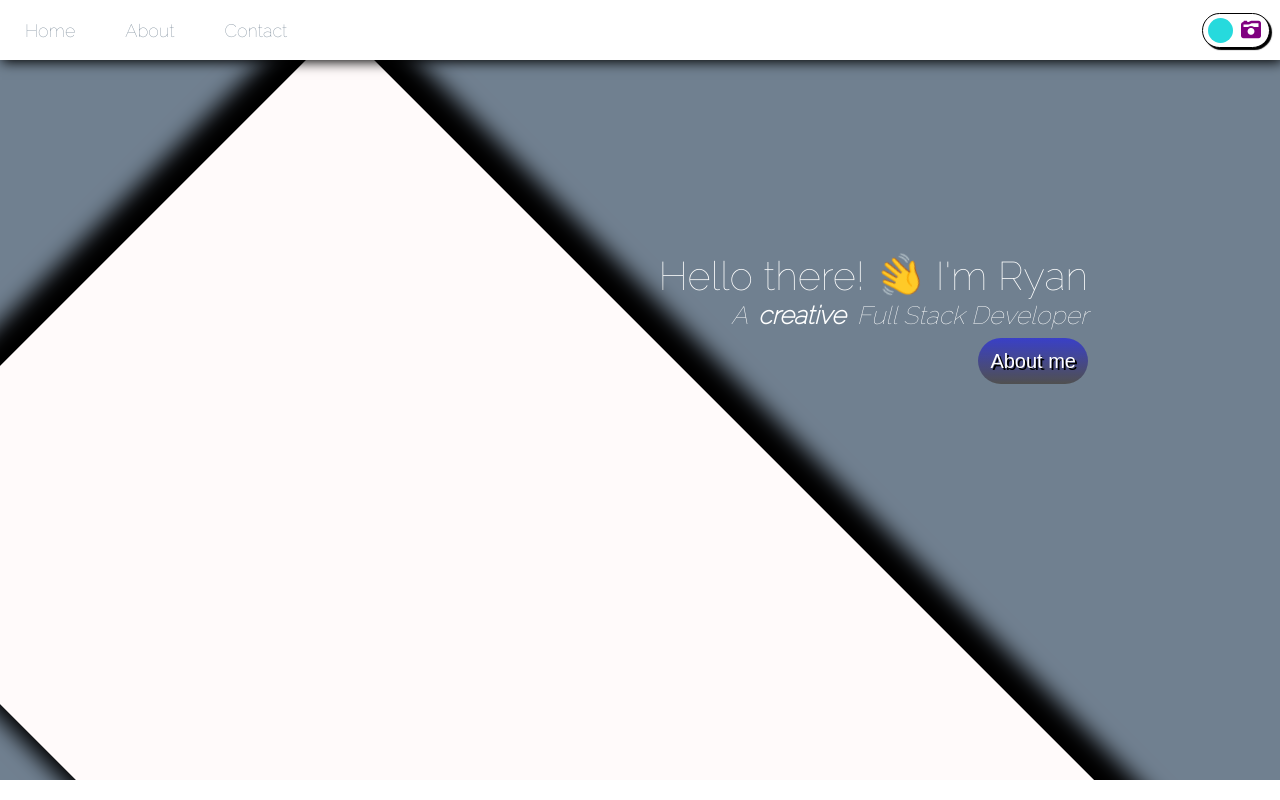
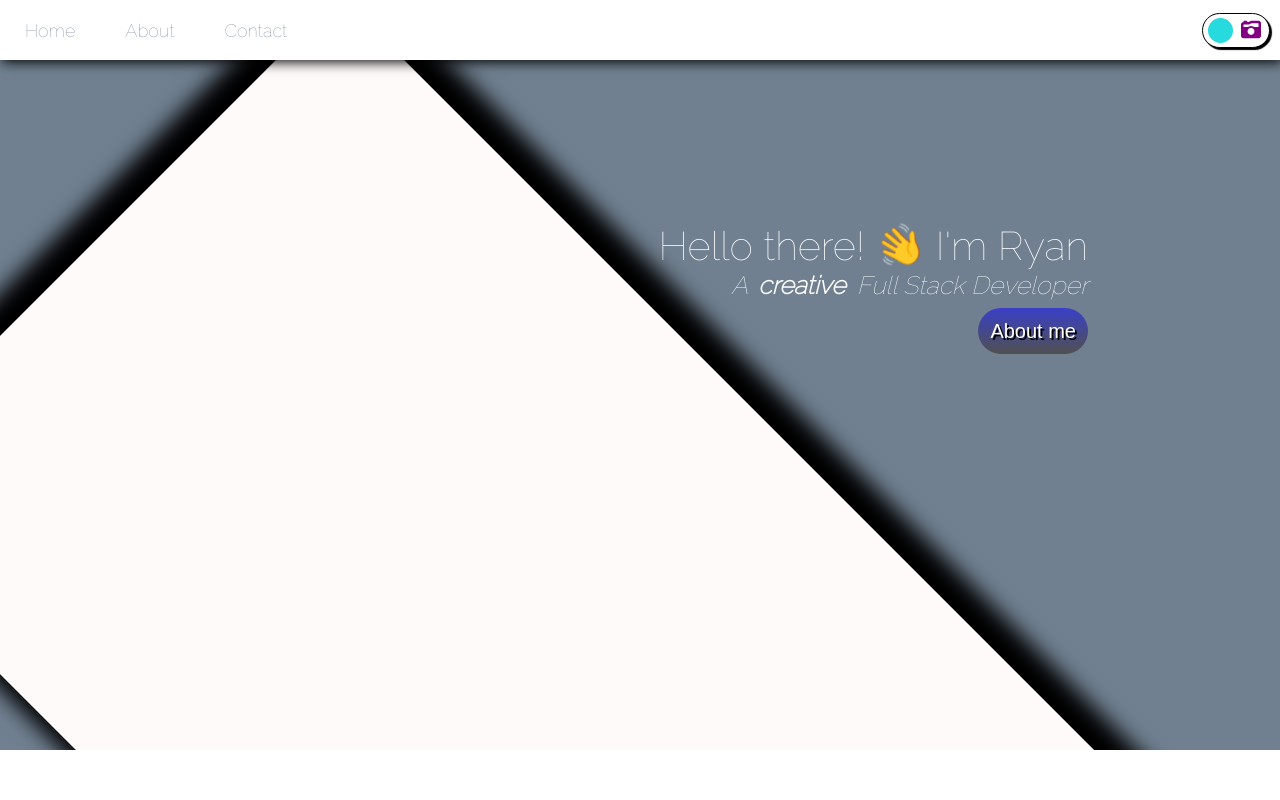
Before and after one commit to ryancarville/portfolio-app, a React (Create React App) app: page / in a window 1280 px wide. Built offline with nearby package versions, Linux system fonts and the light colour scheme.

Commit message:
about me margin

```diff
--- a/src/App.css
+++ b/src/App.css
@@ -4,10 +4,9 @@
   overflow: hidden;
 }
 .section-wrapper {
-  margin-top: 150px;
   width: 100%;
   height: auto;
-  margin-top: 50px;
+  margin-top: 100px;
   padding-bottom: 100px;
   display: flex;
   flex-direction: column;
@@ -114,6 +113,7 @@
 }
 @media only screen and (min-width: 700px) {
   .section-wrapper {
+    margin-top: 20px;
     width: 100%;
     height: auto;
     padding-top: 60px;
--- a/src/components/About/About.css
+++ b/src/components/About/About.css
@@ -1,6 +1,6 @@
 #about-text {
   width: 85%;
-  margin-top: 0px;
+
   text-align: left;
   line-height: 2em;
   font-size: 18px;
```
